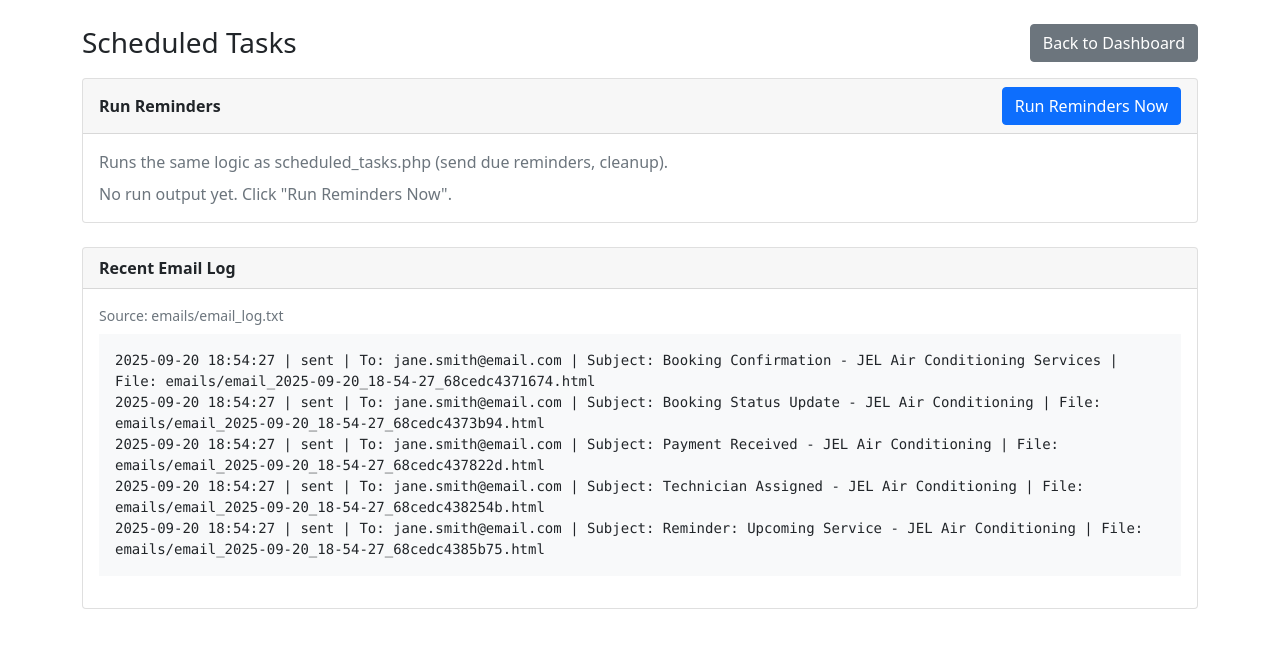
After one commit to Yuttq/jel_aircon_system_version5, a PHP site: page /jel_aircon_system/admin/scheduled_tasks.php in a window 1280 px wide. The commit adds this page. Shown: the top 648 px of the page. Run offline with PHP 8.4, Linux system fonts and the light colour scheme; a user stored in the database is signed in.

Commit message:
add schedule task

```diff
--- /dev/null
+++ b/admin/scheduled_tasks.php
@@ -0,0 +1,107 @@
+<?php
+/**
+ * Admin - Scheduled Tasks
+ * - Run reminders on-demand
+ * - Show last run output
+ * - Show recent email logs
+ */
+
+require_once '../includes/config.php';
+
+// Require admin
+if (!isset($_SESSION['user_role']) || $_SESSION['user_role'] !== 'admin') {
+    die('Access denied. Admin privileges required.');
+}
+
+$runOutput = '';
+$runTime = null;
+$error = '';
+
+if ($_SERVER['REQUEST_METHOD'] === 'POST' && isset($_POST['run_now'])) {
+    // Capture output of the scheduled task script
+    $runTime = date('Y-m-d H:i:s');
+    try {
+        ob_start();
+        // Ensure script exists
+        $taskFile = realpath(__DIR__ . '/../scheduled_tasks.php');
+        if ($taskFile && file_exists($taskFile)) {
+            include $taskFile;
+        } else {
+            echo "[" . date('Y-m-d H:i:s') . "] scheduled_tasks.php not found";
+        }
+        $runOutput = ob_get_clean();
+    } catch (Throwable $t) {
+        $error = 'Run failed: ' . $t->getMessage();
+        if (ob_get_length()) { ob_end_clean(); }
+    }
+}
+
+function readTail($filePath, $maxLines = 100) {
+    if (!file_exists($filePath)) return '';
+    $lines = file($filePath, FILE_IGNORE_NEW_LINES | FILE_SKIP_EMPTY_LINES);
+    if ($lines === false) return '';
+    $total = count($lines);
+    $start = max(0, $total - $maxLines);
+    return implode("\n", array_slice($lines, $start));
+}
+
+$emailLogPath = realpath(__DIR__ . '/../emails/email_log.txt') ?: (__DIR__ . '/../emails/email_log.txt');
+$recentEmailLog = readTail($emailLogPath, 80);
+?>
+<!DOCTYPE html>
+<html lang="en">
+<head>
+    <meta charset="UTF-8">
+    <meta name="viewport" content="width=device-width, initial-scale=1.0">
+    <title>Scheduled Tasks - Admin</title>
+    <link href="https://cdn.jsdelivr.net/npm/bootstrap@5.1.3/dist/css/bootstrap.min.css" rel="stylesheet">
+</head>
+<body>
+<div class="container py-4">
+    <div class="d-flex justify-content-between align-items-center mb-3">
+        <h1 class="h3 mb-0">Scheduled Tasks</h1>
+        <div>
+            <a href="../index.php" class="btn btn-secondary">Back to Dashboard</a>
+        </div>
+    </div>
+
+    <?php if (!empty($error)): ?>
+        <div class="alert alert-danger"><?= htmlspecialchars($error) ?></div>
+    <?php endif; ?>
+
+    <div class="card mb-4">
+        <div class="card-header d-flex justify-content-between align-items-center">
+            <strong>Run Reminders</strong>
+            <form method="post" class="m-0">
+                <button type="submit" name="run_now" class="btn btn-primary">Run Reminders Now</button>
+            </form>
+        </div>
+        <div class="card-body">
+            <p class="text-muted mb-2">Runs the same logic as scheduled_tasks.php (send due reminders, cleanup).</p>
+            <?php if ($runTime): ?>
+                <div class="mb-2"><strong>Last Run:</strong> <?= htmlspecialchars($runTime) ?></div>
+            <?php endif; ?>
+            <?php if ($runOutput !== ''): ?>
+                <label class="form-label">Last Run Output</label>
+                <pre class="bg-light p-3" style="white-space:pre-wrap; max-height: 320px; overflow:auto;"><?= htmlspecialchars($runOutput) ?></pre>
+            <?php else: ?>
+                <div class="text-muted">No run output yet. Click "Run Reminders Now".</div>
+            <?php endif; ?>
+        </div>
+    </div>
+
+    <div class="card">
+        <div class="card-header"><strong>Recent Email Log</strong></div>
+        <div class="card-body">
+            <div class="mb-2 small text-muted">Source: emails/email_log.txt</div>
+            <?php if ($recentEmailLog !== ''): ?>
+                <pre class="bg-light p-3" style="white-space:pre-wrap; max-height: 360px; overflow:auto;"><?= htmlspecialchars($recentEmailLog) ?></pre>
+            <?php else: ?>
+                <div class="text-muted">No recent email log entries.</div>
+            <?php endif; ?>
+        </div>
+    </div>
+</div>
+<script src="https://cdn.jsdelivr.net/npm/bootstrap@5.1.3/dist/js/bootstrap.bundle.min.js"></script>
+</body>
+<?php /* EOF */ ?>
--- a/index.php
+++ b/index.php
@@ -205,7 +205,7 @@ checkAuth();
                             </a>
                         </div>
                         <div class="col-md-2 mb-3">
-                            <a href="scheduled_tasks.php" class="btn btn-outline-secondary btn-block w-100 shadow-sm" style="border-radius: 8px; padding: 10px 16px; font-weight: 500; border-width: 2px;">
+                            <a href="admin/scheduled_tasks.php" class="btn btn-outline-secondary btn-block w-100 shadow-sm" style="border-radius: 8px; padding: 10px 16px; font-weight: 500; border-width: 2px;">
                                 <i class="fas fa-clock me-2"></i>Scheduled Tasks
                             </a>
                         </div>
```
